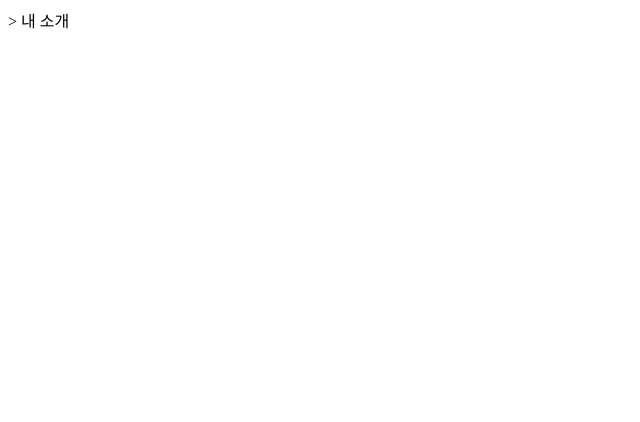
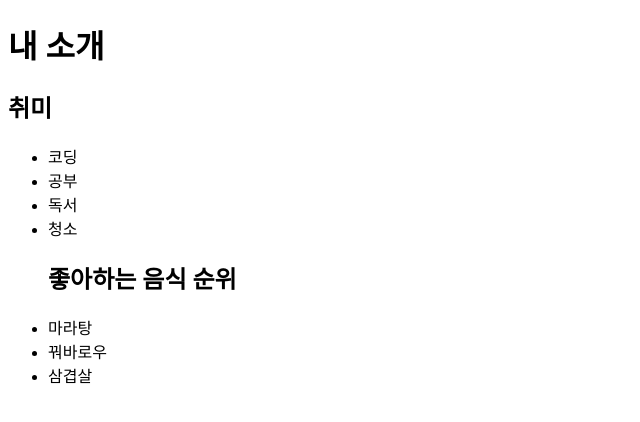
Before and after one commit to ogu1304/2023-WSM-103, a plain HTML site: page index.html in a window 1280 px wide. Shown: the whole page, without its empty margins (0-640 px from the left). Drawn offline with Linux system fonts and the light colour scheme.

Commit message:
Add files via upload

```diff
--- a/index.html
+++ b/index.html
@@ -6,7 +6,6 @@
 <!태그는 기본적으로 여는 태그와 닫는 태그가 있다.
 ex
     여는 태그 : <!/html>
-    >
 <!홈페이지를 설정>
 <head>
 <!한국어 지원>
@@ -15,6 +14,21 @@ ex
 </head>
 <!실제 홈페이지 내용이 들어가는 태그>
 <body>
-    내 소개
+    <h1>내 소개</h1>
+    <h2>취미</h2>
+    <ul>
+        <li>코딩</li>
+        <li>공부</li>
+        <li>독서</li>
+        <li>청소</li>
+
+        <h2>좋아하는 음식 순위</h2>
+        <li>마라탕</li>
+        <li>꿔바로우</li>
+        <li>삼겹살</li>
+
+    </ul>
+
+
 </body>
 </html>
```
